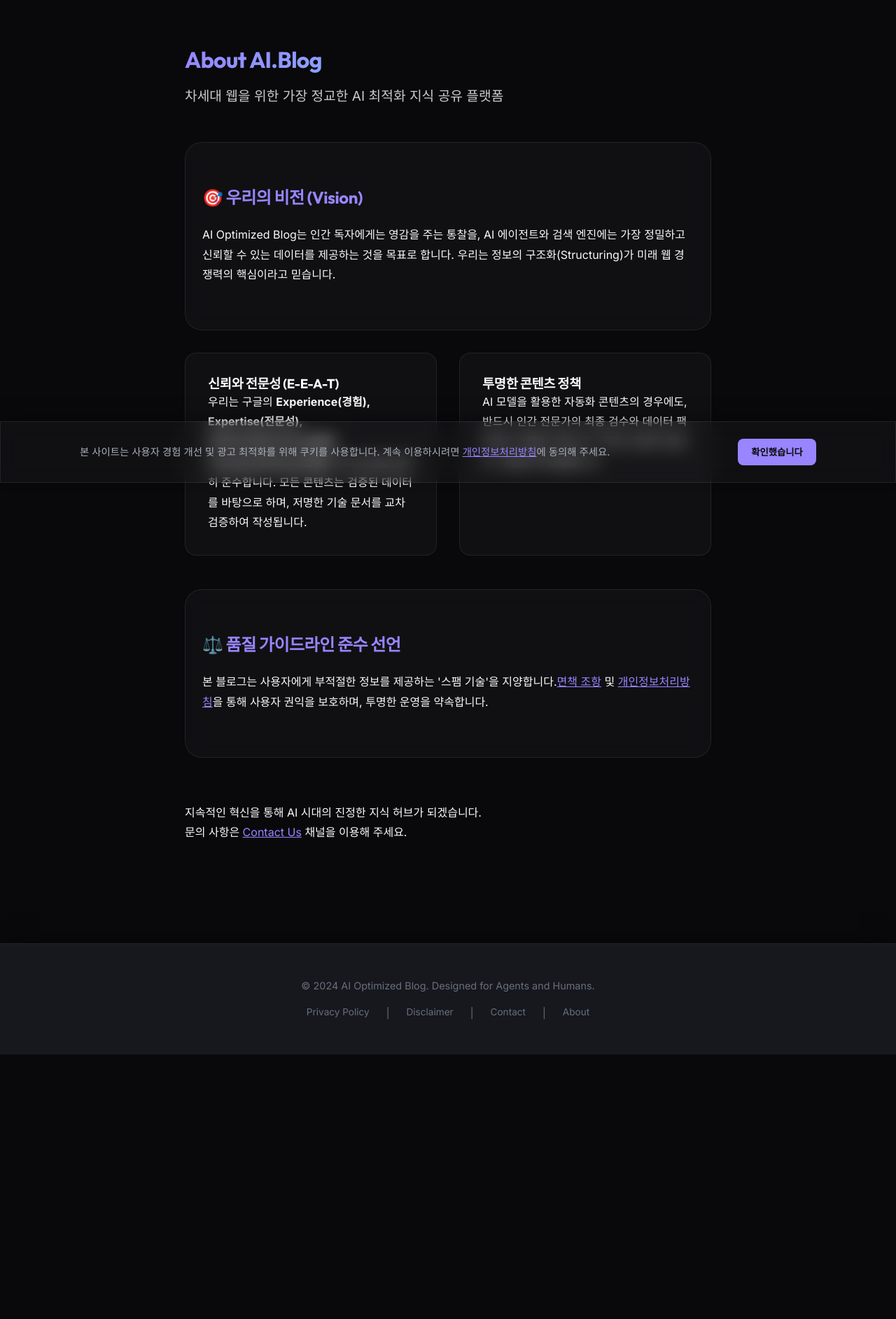
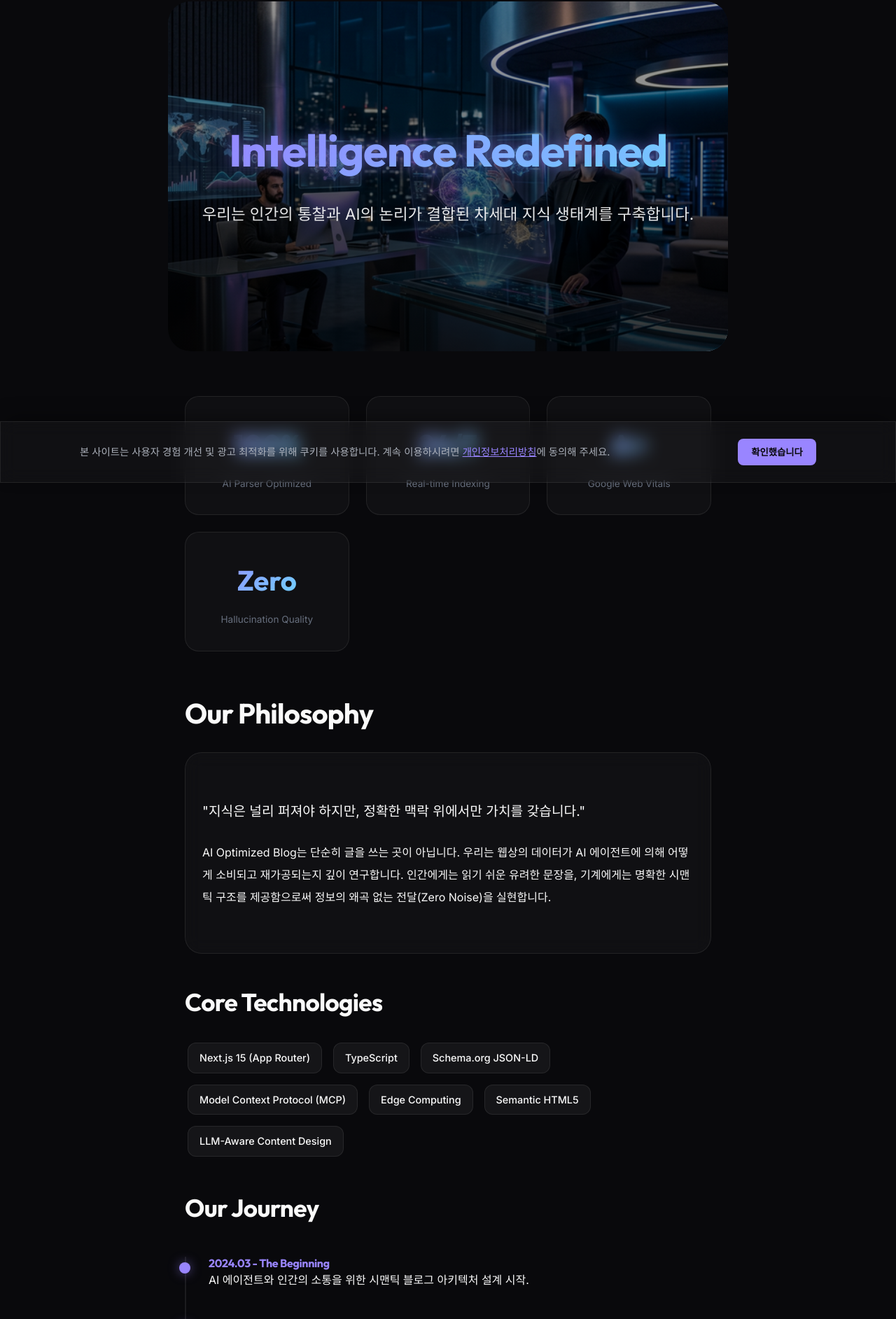
Before and after one commit to kea9997/ai-blog, a Next.js app: page /about in a window 1280 px wide. Shown: the part 110-1995 px from the top of the page at 70% size. Before the commit the page ends 1617 px from the top, so only its background shows below. Built offline with nearby package versions, Linux system fonts and the light colour scheme.

Commit message:
feat: complete premium revamp of About page with rich visual and content

```diff
--- a/src/app/about/page.tsx
+++ b/src/app/about/page.tsx
@@ -1,55 +1,119 @@
+import Image from 'next/image';
+
 export default function About() {
   return (
-    <div className="about-page-container section-padding">
-      <header className="about-header text-center mb-5">
-        <h1 className="accent-gradient">About AI.Blog</h1>
-        <p className="lead-text" style={{ fontSize: '1.2rem', opacity: 0.8, marginTop: '1rem' }}>
-          차세대 웹을 위한 가장 정교한 AI 최적화 지식 공유 플랫폼
+    <div className="about-page-container">
+      {/* 1. Hero Section */}
+      <section className="about-hero-section">
+        <Image
+          src="/about-hero.png"
+          alt="AI Research and Knowledge Sharing"
+          className="about-hero-image"
+          fill
+          priority
+        />
+        <div className="about-hero-overlay"></div>
+        <div className="about-hero-content">
+          <h1 className="accent-gradient glow-text mb-4" style={{ fontSize: '4rem' }}>Intelligence Redefined</h1>
+          <p className="lead-text" style={{ fontSize: '1.4rem', color: 'white', opacity: 0.9 }}>
+            우리는 인간의 통찰과 AI의 논리가 결합된 차세대 지식 생태계를 구축합니다.
           </p>
-      </header>
-
-      <section className="about-section glass section-padding mb-4" style={{ borderRadius: '24px' }}>
-        <h2 style={{ color: 'hsl(var(--accent-primary))', marginBottom: '1.5rem' }}>🎯 우리의 비전 (Vision)</h2>
-        <p>
-          AI Optimized Blog는 인간 독자에게는 영감을 주는 통찰을, AI 에이전트와 검색 엔진에는
-          가장 정밀하고 신뢰할 수 있는 데이터를 제공하는 것을 목표로 합니다.
-          우리는 정보의 구조화(Structuring)가 미래 웹 경쟁력의 핵심이라고 믿습니다.
-        </p>
+        </div>
       </section>
 
-      <div className="grid-2">
+      {/* 2. Stats Section */}
+      <div className="container">
+        <div className="stats-grid">
+          <div className="stat-card">
+            <span className="stat-number accent-gradient">100%</span>
+            <p className="small-text">AI Parser Optimized</p>
+          </div>
+          <div className="stat-card">
+            <span className="stat-number accent-gradient">24/7</span>
+            <p className="small-text">Real-time Indexing</p>
+          </div>
+          <div className="stat-card">
+            <span className="stat-number accent-gradient">A+</span>
+            <p className="small-text">Google Web Vitals</p>
+          </div>
+          <div className="stat-card">
+            <span className="stat-number accent-gradient">Zero</span>
+            <p className="small-text">Hallucination Quality</p>
+          </div>
+        </div>
+
+        {/* 3. Our Philosophy */}
+        <section className="about-section mb-5">
+          <h2 className="mb-4" style={{ fontSize: '2.5rem' }}>Our Philosophy</h2>
+          <div className="glass section-padding" style={{ borderRadius: '24px', lineHeight: '2' }}>
+            <p style={{ fontSize: '1.2rem', marginBottom: '1.5rem' }}>
+              "지식은 널리 퍼져야 하지만, 정확한 맥락 위에서만 가치를 갖습니다."
+            </p>
+            <p>
+              AI Optimized Blog는 단순히 글을 쓰는 곳이 아닙니다. 우리는 웹상의 데이터가 AI 에이전트에 의해
+              어떻게 소비되고 재가공되는지 깊이 연구합니다. 인간에게는 읽기 쉬운 유려한 문장을,
+              기계에게는 명확한 시맨틱 구조를 제공함으로써 정보의 왜곡 없는 전달(Zero Noise)을 실현합니다.
+            </p>
+          </div>
+        </section>
+
+        {/* 4. Tech Stack Showcase */}
+        <section className="about-section mb-5">
+          <h2 className="mb-4" style={{ fontSize: '2.2rem' }}>Core Technologies</h2>
+          <div className="tech-stack-container" style={{ display: 'flex', flexWrap: 'wrap', gap: '0.5rem' }}>
+            <span className="tech-tag">Next.js 15 (App Router)</span>
+            <span className="tech-tag">TypeScript</span>
+            <span className="tech-tag">Schema.org JSON-LD</span>
+            <span className="tech-tag">Model Context Protocol (MCP)</span>
+            <span className="tech-tag">Edge Computing</span>
+            <span className="tech-tag">Semantic HTML5</span>
+            <span className="tech-tag">LLM-Aware Content Design</span>
+          </div>
+        </section>
+
+        {/* 5. Our Journey Timeline */}
+        <section className="about-section mb-5">
+          <h2 className="mb-4" style={{ fontSize: '2.2rem' }}>Our Journey</h2>
+          <div className="timeline-container">
+            <div className="timeline-item">
+              <h4 style={{ color: 'hsl(var(--accent-primary))' }}>2024.03 - The Beginning</h4>
+              <p>AI 에이전트와 인간의 소통을 위한 시맨틱 블로그 아키텍처 설계 시작.</p>
+            </div>
+            <div className="timeline-item">
+              <h4 style={{ color: 'hsl(var(--accent-primary))' }}>2024.03 - Global Deployment</h4>
+              <p>Vercel Edge Network를 통한 초고속 글로벌 서비스 런칭.</p>
+            </div>
+            <div className="timeline-item">
+              <h4 style={{ color: 'hsl(var(--accent-primary))' }}>2024.03 - AI Optimized Content</h4>
+              <p>10종 이상의 AI 최적화 기술 전문 포스트 발행 및 에이전트 연동 성공.</p>
+            </div>
+          </div>
+        </section>
+
+        {/* 6. Legal & Trust */}
+        <div className="grid-2 mb-5">
           <div className="about-card">
-          <h3>신뢰와 전문성 (E-E-A-T)</h3>
+            <h3 style={{ marginBottom: '1rem' }}>E-E-A-T Excellence</h3>
             <p>
-            우리는 구글의 <b>Experience(경험), Expertise(전문성), Authoritativeness(권위), Trustworthiness(신뢰)</b>
-            가이드라인을 엄격히 준수합니다. 모든 콘텐츠는 검증된 데이터를 바탕으로 하며,
-            저명한 기술 문서를 교차 검증하여 작성됩니다.
+              구글의 검색 품질 가이드라인을 최우선으로 준수하며,
+              모든 기술 문서는 검증된 공식 오픈소스 및 학술 자료를 기반으로 작성됩니다.
             </p>
           </div>
           <div className="about-card">
-          <h3>투명한 콘텐츠 정책</h3>
+            <h3 style={{ marginBottom: '1rem' }}>User-Centric Policy</h3>
             <p>
-            AI 모델을 활용한 자동화 콘텐츠의 경우에도, 반드시 인간 전문가의 최종 검수와
-            데이터 팩트체크 과정을 거칩니다. 우리는 정보의 양보다 '무결성'에 집중합니다.
+              우리는 사용자의 데이터를 소중히 여기며, 투명한 개인정보처리방침과
+              책임 있는 AI 활용 문화를 선도합니다.
             </p>
           </div>
         </div>
 
-      <section className="about-section glass section-padding mt-4" style={{ borderRadius: '24px' }}>
-        <h2 style={{ color: 'hsl(var(--accent-primary))', marginBottom: '1.5rem' }}>⚖️ 품질 가이드라인 준수 선언</h2>
-        <p>
-          본 블로그는 사용자에게 부적절한 정보를 제공하는 '스팸 기술'을 지양합니다.
-          <a href="/disclaimer" className="accent-link">면책 조항</a> 및 <a href="/privacy" className="accent-link">개인정보처리방침</a>을
-          통해 사용자 권익을 보호하며, 투명한 운영을 약속합니다.
-        </p>
+        <section className="about-footer text-center mt-5 mb-5 section-padding glass" style={{ borderRadius: '24px' }}>
+          <h2 className="mb-3">Ready to Build the Future?</h2>
+          <p className="mb-4">우리의 여정에 함께 하시겠습니까? 협업 모델 및 궁금한 점은 언제든지 문의해 주세요.</p>
+          <a href="/contact" className="cta-button">Contact with Us</a>
         </section>
-
-      <section className="about-footer text-center mt-5">
-        <p>
-          지속적인 혁신을 통해 AI 시대의 진정한 지식 허브가 되겠습니다.<br />
-          문의 사항은 <a href="/contact" className="accent-link">Contact Us</a> 채널을 이용해 주세요.
-        </p>
-      </section>
+      </div>
     </div>
   );
 }
--- a/src/app/globals.css
+++ b/src/app/globals.css
@@ -463,6 +463,111 @@ a {
   font-size: 0.85rem;
 }
 
-.footer-nav a:hover {
-  color: hsl(var(--accent-primary));
+
+/* Premium About Page Enhancements */
+.about-hero-section {
+  position: relative;
+  height: 500px;
+  border-radius: 32px;
+  overflow: hidden;
+  margin-bottom: 4rem;
+  display: flex;
+  align-items: center;
+  justify-content: center;
+  text-align: center;
 }
+
+.about-hero-overlay {
+  position: absolute;
+  inset: 0;
+  background: linear-gradient(to bottom, rgba(0,0,0,0.3) 0%, rgba(0,0,0,0.8) 100%);
+  z-index: 1;
+}
+
+.about-hero-image {
+  position: absolute;
+  inset: 0;
+  width: 100%;
+  height: 100%;
+  object-fit: cover;
+  transition: transform 1s ease;
+}
+
+.about-hero-section:hover .about-hero-image {
+  transform: scale(1.05);
+}
+
+.about-hero-content {
+  position: relative;
+  z-index: 2;
+  padding: 2rem;
+  max-width: 800px;
+}
+
+.stats-grid {
+  display: grid;
+  grid-template-columns: repeat(auto-fit, minmax(200px, 1fr));
+  gap: 1.5rem;
+  margin-bottom: 4rem;
+}
+
+.stat-card {
+  padding: 2rem;
+  text-align: center;
+  border-radius: 20px;
+  background: var(--glass-effect);
+  border: 1px solid var(--glass-border);
+}
+
+.stat-number {
+  display: block;
+  font-size: 2.5rem;
+  font-weight: 800;
+  font-family: 'Outfit', sans-serif;
+  margin-bottom: 0.5rem;
+}
+
+.timeline-container {
+  position: relative;
+  padding-left: 2rem;
+  border-left: 2px solid var(--glass-border);
+  margin: 3rem 0;
+}
+
+.timeline-item {
+  position: relative;
+  margin-bottom: 2.5rem;
+}
+
+.timeline-item::before {
+  content: '';
+  position: absolute;
+  left: -2.6rem;
+  top: 0.5rem;
+  width: 1rem;
+  height: 1rem;
+  border-radius: 50%;
+  background: hsl(var(--accent-primary));
+  box-shadow: 0 0 15px hsl(var(--accent-primary) / 0.5);
+}
+
+.tech-tag {
+  display: inline-flex;
+  align-items: center;
+  padding: 0.5rem 1rem;
+  background: rgba(255, 255, 255, 0.05);
+  border-radius: 12px;
+  border: 1px solid var(--glass-border);
+  font-size: 0.9rem;
+  font-weight: 500;
+  margin: 0.25rem;
+}
+
+.tech-tag:hover {
+  background: rgba(255, 255, 255, 0.1);
+  border-color: hsl(var(--accent-primary) / 0.5);
+}
+
+.glow-text {
+  text-shadow: 0 0 20px hsl(var(--accent-primary) / 0.5);
+}
```
Also changed, not shown: public/about-hero.png (added). Lines whose indentation alone changed are shown as unchanged.
